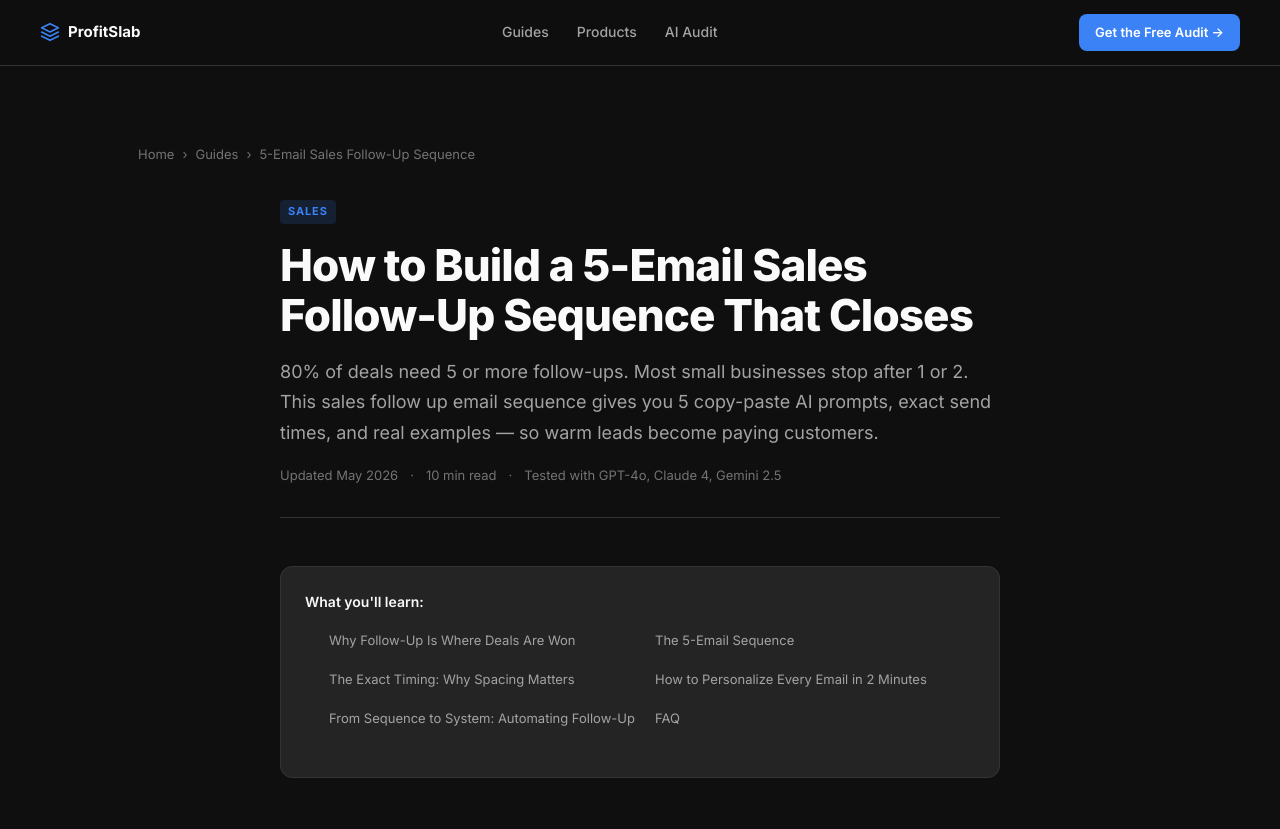
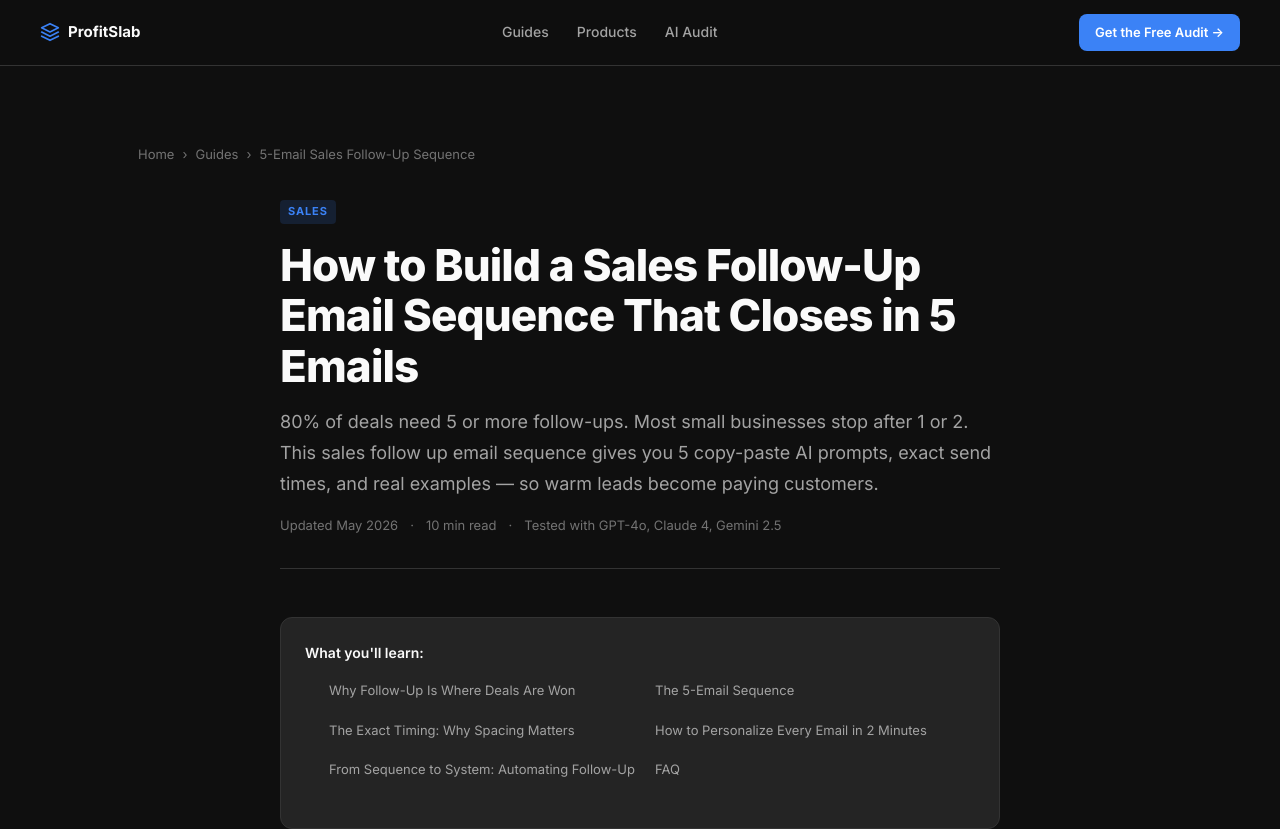
Before and after one commit to EvenrueMarkkinointi/profitslab.io, a Next.js app: page /guides/sales-follow-up-email-sequence in a window 1280 px wide. Shown: the top 829 px of the page. Built offline with nearby package versions, Linux system fonts and the light colour scheme.

Commit message:
content: Fix H1 to include target keyword for sales follow-up sequence guide

```diff
--- a/src/app/guides/sales-follow-up-email-sequence/page.tsx
+++ b/src/app/guides/sales-follow-up-email-sequence/page.tsx
@@ -50,7 +50,7 @@ export default function SalesFollowUpSequence() {
           __html: JSON.stringify({
             "@context": "https://schema.org",
             "@type": "Article",
-            headline: "How to Build a 5-Email Sales Follow-Up Sequence That Closes",
+            headline: "How to Build a Sales Follow-Up Email Sequence That Closes in 5 Emails",
             description:
               "Build a sales follow up email sequence that converts warm leads into buyers. 5 copy-paste AI prompts with exact timing.",
             author: { "@type": "Organization", name: "ProfitSlab", url: "https://www.profitslab.io" },
@@ -82,7 +82,7 @@ export default function SalesFollowUpSequence() {
               {
                 "@type": "ListItem",
                 position: 3,
-                name: "5-Email Sales Follow-Up Sequence",
+                name: "Sales Follow-Up Email Sequence",
                 item: "https://www.profitslab.io/guides/sales-follow-up-email-sequence/",
               },
             ],
@@ -124,7 +124,7 @@ export default function SalesFollowUpSequence() {
             {/* Hero */}
             <header className="article-hero">
               <span className="article-tag">Sales</span>
-              <h1>How to Build a 5-Email Sales Follow-Up Sequence That Closes</h1>
+              <h1>How to Build a Sales Follow-Up Email Sequence That Closes in 5 Emails</h1>
               <p className="article-lead">
                 80% of deals need 5 or more follow-ups. Most small businesses stop after 1 or 2.
                 This sales follow up email sequence gives you 5 copy-paste AI prompts,
```
